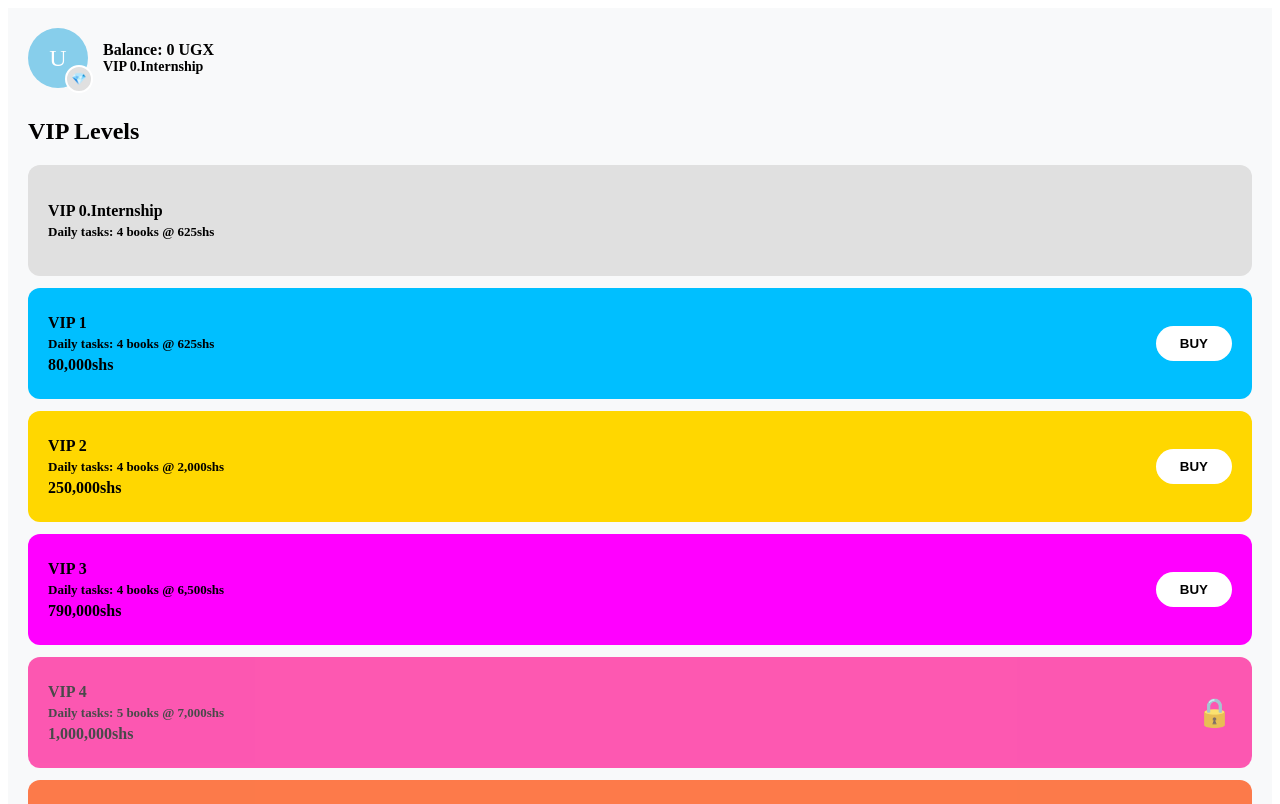
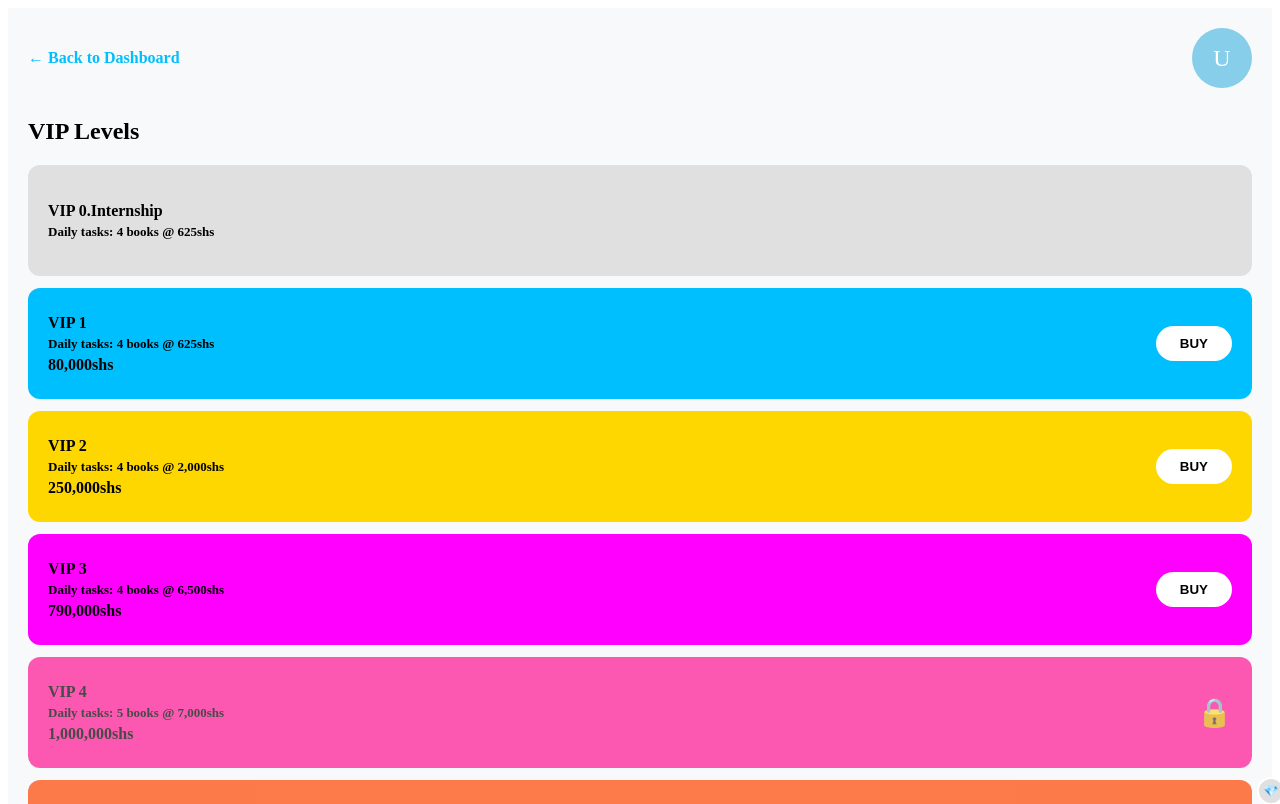
Before and after one commit to Molly256/palamedes-pr, a Next.js app: page /viptasks in a window 1280 px wide. Shown: the top 804 px of the page. Built offline with nearby package versions, Linux system fonts and the light colour scheme.

Commit message:
full vip page with hot blue back arrow top left

```diff
--- a/app/viptasks/page.js
+++ b/app/viptasks/page.js
@@ -7,7 +7,7 @@ export default function VipTask() {
   const [showBuyPopup, setShowBuyPopup] = useState(false)
   const [selectedVip, setSelectedVip] = useState(null)
 
-  // VIP config - colors will be overridden with hot colors below
+  // VIP config
   const vips = [
     { level: 0, name: 'VIP 0.Internship', price: 0, books: 4, perBook: 625, color: '#e0e0e0', badge: '💎' },
     { level: 1, name: 'VIP 1', price: 80000, books: 4, perBook: 625, color: '#87CEEB', badge: '💎' },
@@ -55,7 +55,7 @@ export default function VipTask() {
     const newBalance = currentBalance - selectedVip.price + (prevVip? prevVip.price : 0)
 
     const updatedUser = {
-  ...user,
+     ...user,
       vip: selectedVip.level,
       balance: newBalance
     }
@@ -69,9 +69,24 @@ export default function VipTask() {
   return (
     <main style={{ minHeight: '100vh', background: '#f8f9fa', padding: '20px' }}>
 
-      {/* User avatar with VIP badge */}
-      <div style={{ display: 'flex', alignItems: 'center', marginBottom: '30px' }}>
-        <div style={{ position: 'relative' }}>
+      {/* Top bar: Back arrow HOT BLUE + User avatar with VIP badge */}
+      <div style={{ display: 'flex', alignItems: 'center', justifyContent: 'space-between', marginBottom: '30px' }}>
+
+        {/* Back arrow on left - HOT BLUE */}
+        <Link href="/dashboard" style={{
+          fontSize: '16px',
+          color: '#00BFFF', // Rich hot blue
+          fontWeight: '900',
+          textDecoration: 'none',
+          display: 'flex',
+          alignItems: 'center',
+          gap: '6px'
+        }}>
+          ← Back to Dashboard
+        </Link>
+
+        {/* User avatar with VIP badge */}
+        <div style={{ display: 'flex', alignItems: 'center' }}>
           <div style={{
             width: '60px',
             height: '60px',
@@ -104,10 +119,6 @@ export default function VipTask() {
             </div>
           )}
         </div>
-        <div style={{ marginLeft: '15px' }}>
-          <p style={{ margin: 0, fontWeight: '900', color: '#000' }}>Balance: {user?.balance?.toLocaleString() || 0} UGX</p>
-          <p style={{ margin: 0, fontSize: '14px', fontWeight: '700', color: '#000' }}>{vips[user?.vip || 0].name}</p>
-        </div>
       </div>
 
       <h2 style={{ fontSize: '24px', fontWeight: '900', marginBottom: '20px', color: '#000' }}>VIP Levels</h2>
@@ -117,19 +128,18 @@ export default function VipTask() {
         {vips.map(vip => {
           const isUnlocked = user?.vip >= vip.level
 
-          // Hot/rich colors like hot pink
           const hotColors = {
             0: '#E0E0E0',
-            1: '#00BFFF', // Hot blue
-            2: '#FFD700', // Hot gold
-            3: '#FF00FF', // Hot magenta
-            4: '#FF1493', // Hot pink
-            5: '#FF4500', // Hot orange red
-            6: '#32CD32', // Hot lime green
-            7: '#FF69B4', // Hot pink
-            8: '#DC143C', // Hot crimson
-            9: '#9400D3', // Hot violet
-            10: '#FF8C00' // Hot dark orange
+            1: '#00BFFF',
+            2: '#FFD700',
+            3: '#FF00FF',
+            4: '#FF1493',
+            5: '#FF4500',
+            6: '#32CD32',
+            7: '#FF69B4',
+            8: '#DC143C',
+            9: '#9400D3',
+            10: '#FF8C00'
           }
 
           return (
@@ -156,7 +166,7 @@ export default function VipTask() {
               </div>
 
               <div>
-                {/* BUY button for VIP 1-3 ALWAYS, no level check */}
+                {/* BUY button for VIP 1-3 ALWAYS */}
                 {vip.level >= 1 && vip.level <= 3 && (
                   <button
                     onClick={() => handleBuyVip(vip)}
@@ -174,7 +184,7 @@ export default function VipTask() {
                   </button>
                 )}
 
-                {/* Padlock ONLY on right side for VIP 4-10. Removed from VIP name above */}
+                {/* Padlock ONLY on right side for VIP 4-10 */}
                 {vip.level >= 4 && (
                   <div style={{ fontSize: '28px' }}>🔒</div>
                 )}
@@ -236,9 +246,6 @@ export default function VipTask() {
         </div>
       )}
 
-      <Link href="/dashboard" style={{ display: 'block', textAlign: 'center', marginTop: '30px', color: '#FF1493', fontWeight: '900' }}>
-        ← Back to Dashboard
-      </Link>
     </main>
   )
 }
```
